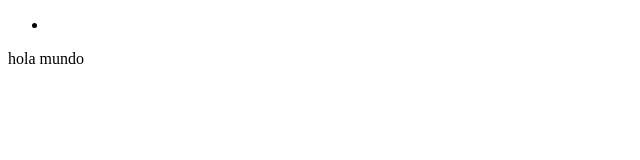
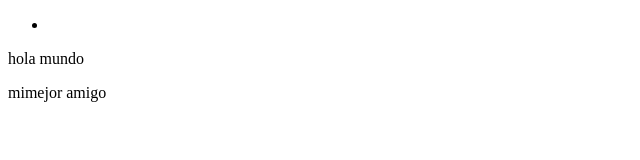
Before and after one commit to Roonny05/blog_web, a plain HTML site: page index.html in a window 1280 px wide. Shown: the whole page, without its empty margins (0-640 px from the left). Drawn offline with Linux system fonts and the light colour scheme.

Commit message:
fin del proyecto

```diff
--- a/index.html
+++ b/index.html
@@ -13,5 +13,9 @@
         <a href=""></a></li></ul>
     </nav>
     <p>hola mundo</p>
+
+    <footer>
+        <p>mimejor amigo</p>
+    </footer>
 </body>
 </html>
```
